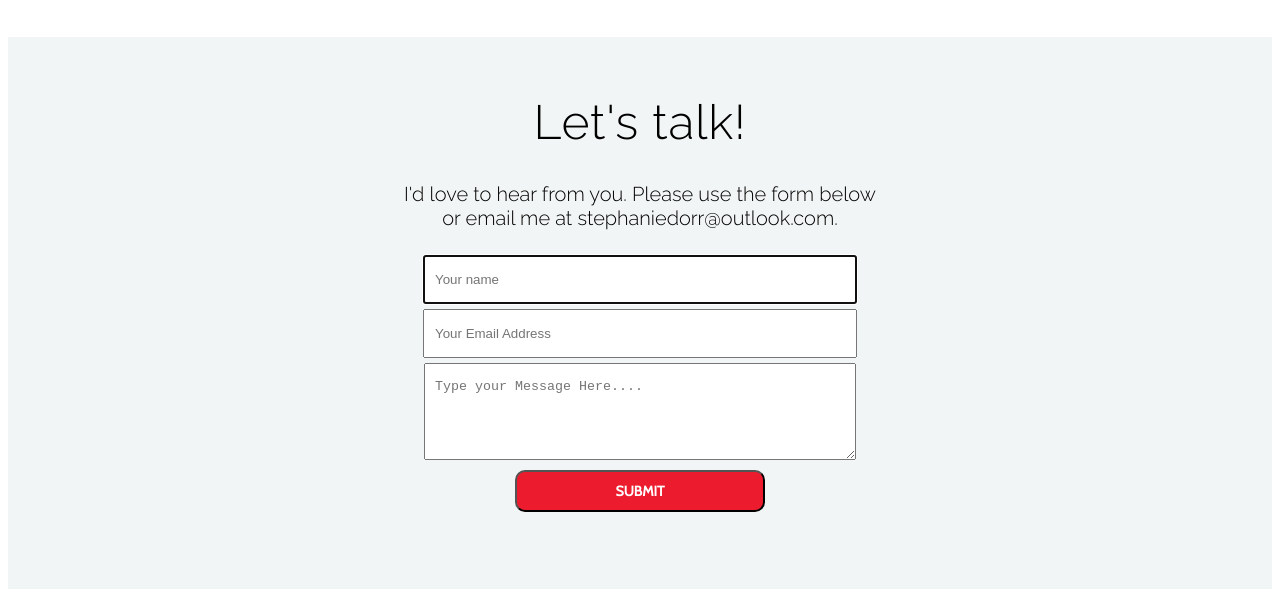
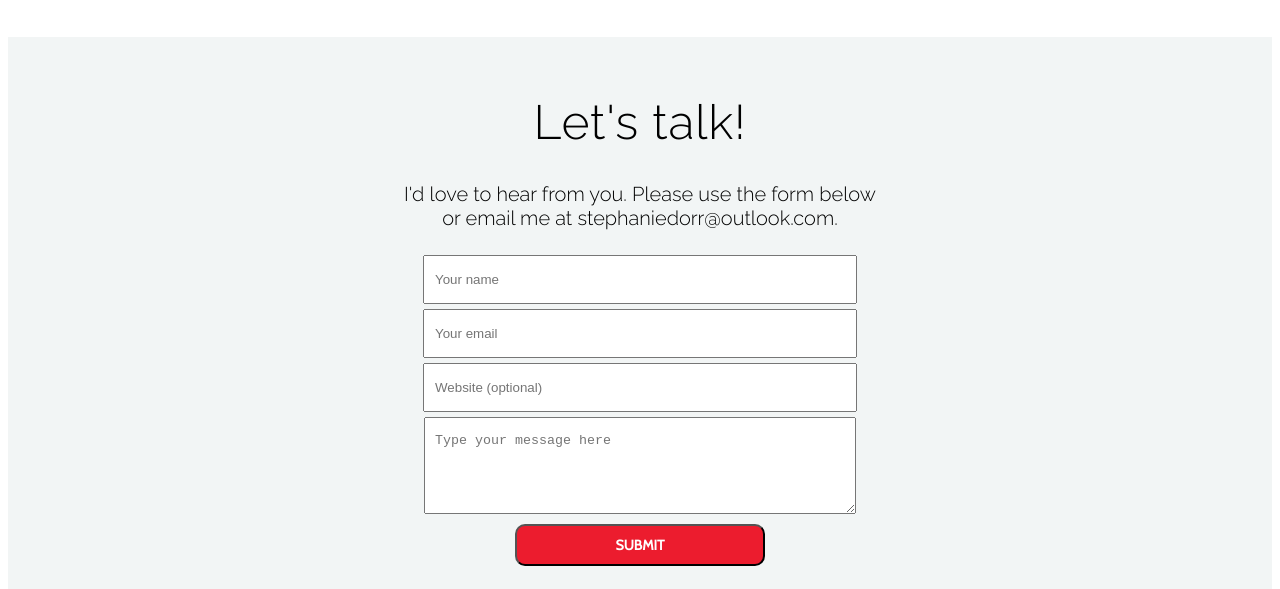
Before and after one commit to stephaniedorr/stephaniedorr.github.io, a plain HTML site: page contact.html in a window 1280 px wide. Shown: the part 768-1357 px from the top of the page. Drawn offline with nearby package versions, Linux system fonts and the light colour scheme; files whose address does not match are found by name.

Commit message:
Add files via upload

```diff
--- a/contact.html
+++ b/contact.html
@@ -67,16 +67,31 @@
 	</div>
 
 <div id="contact-form">
-		<form id="contact" action="https://formspree.io/stephaniedorr@outlook.com" method="POST">
+		<!--<form accept-charset="UTF-8" action="https://formkeep.com/f/bb44df501489" method="POST">
+
 
                 <input placeholder="Your name" type="text" tabindex="1" required="" autofocus="">
 
-                <input placeholder="Your Email Address" type="email" tabindex="2" required="">
+                <input placeholder="Your email address" type="email" tabindex="2" required="">
 
-                <textarea placeholder="Type your Message Here...." tabindex="5" required=""></textarea>
+                <textarea placeholder="Type your message..." tabindex="5" required=""></textarea>
 
-                <button name="submit" type="submit" id="contact-submit" data-submit="...Sending">Submit</button>
-  		</form>
+            	<button name="submit" type="submit" id="contact-submit" value="data-submit="...Sending">Submit</button>
+  		</form>-->
+
+
+  <form accept-charset="UTF-8" action="https://formkeep.com/f/bb44df501489" method="POST">
+              <input type="text" name="name" placeholder="Your name">
+              <input type="email" name="email" placeholder="Your email">
+              <input type="text" name="url" placeholder="Website (optional)">
+              <textarea type="text" name="message" placeholder="Type your message here"></textarea>
+              <input type="hidden" name="utf8" value="✓">
+              <button type="submit" id="contact-submit">Submit</button>
+          </form>
+
+
+
+
 </div>
 </div>
 
```
